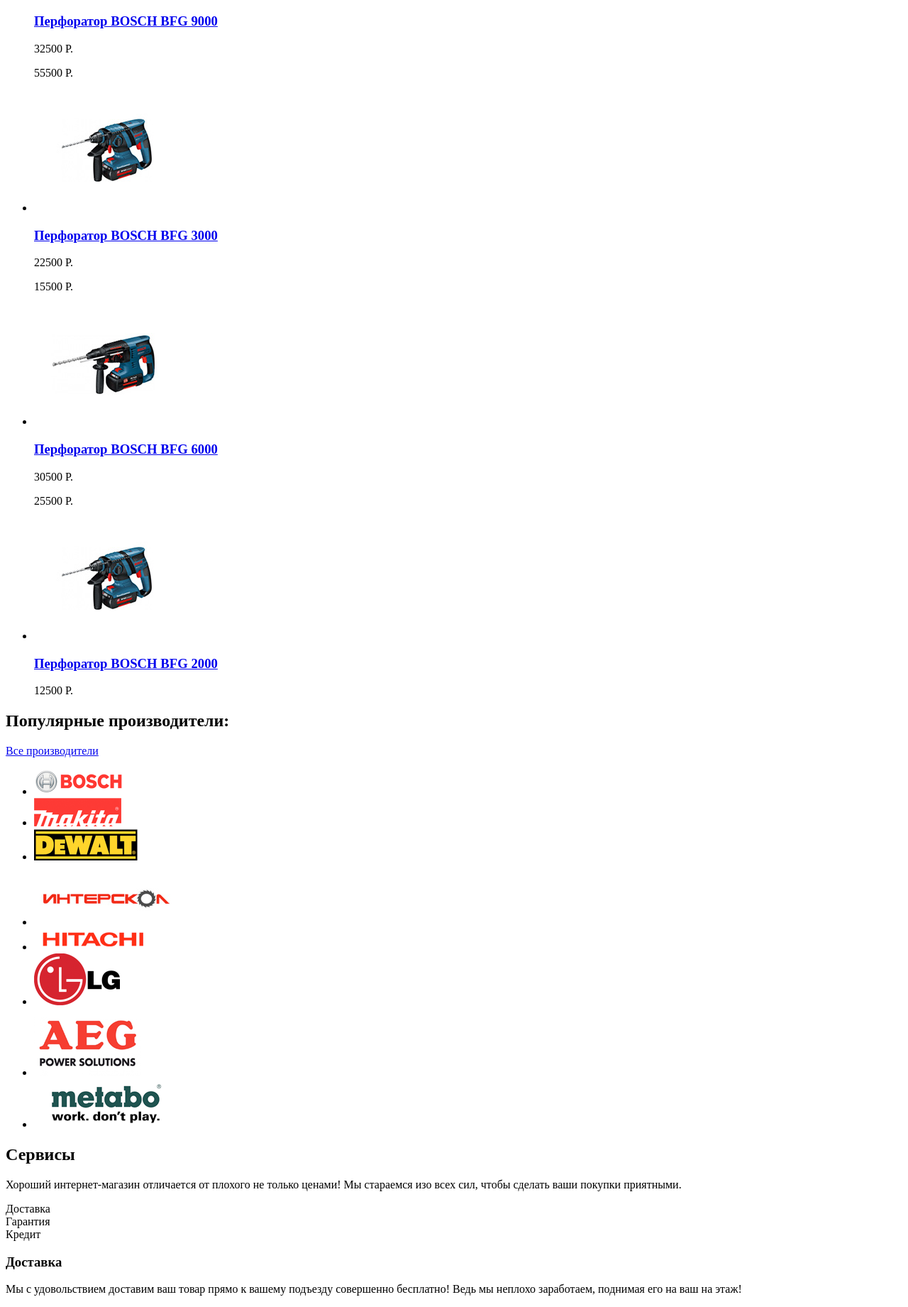
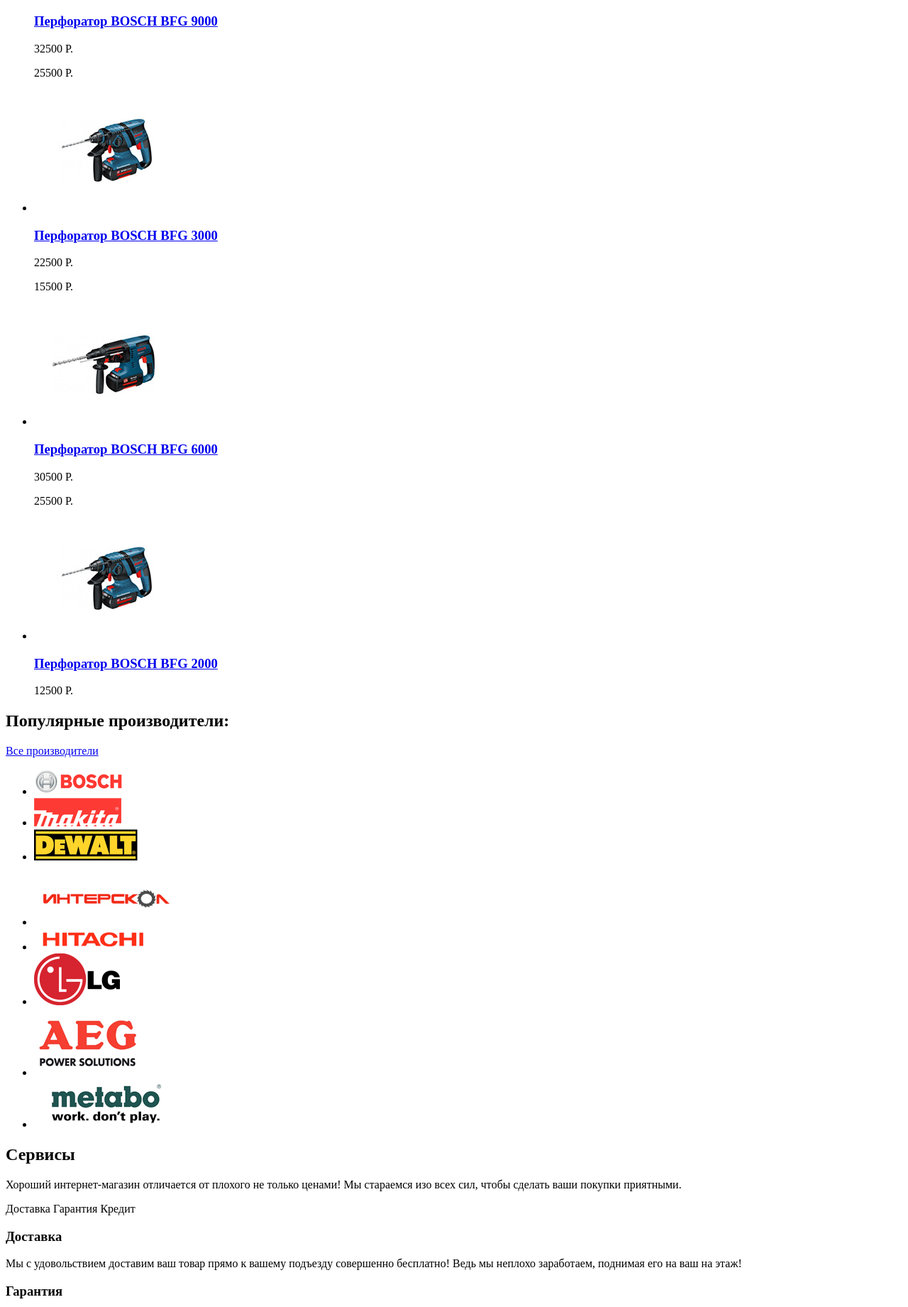
Before and after one commit to justforthesoul/907403-technomart-24, a plain HTML site: page index.html in a window 1280 px wide. Shown: the part 1949-3790 px from the top of the page at 71% size. Drawn offline with Linux system fonts and the light colour scheme.

Commit message:
Убрал дивы

```diff
--- a/index.html
+++ b/index.html
@@ -114,7 +114,7 @@
 						<img src="img/JPG/Main_Perforator_1.jpg" alt="Перфоратор BOSCH BFG 9000" width="218" height="170">
 						<h3><a href="#">Перфоратор BOSCH BFG 9000</a></h3>
 						<p class="old-price">32500 Р.</p>
-						<p class="new-price">55500 Р.</p>
+						<p class="new-price">25500 Р.</p>
 					</li>
 					<li>
 						<img src="img/JPG/Main_Perforator_2.jpg" alt="Перфоратор BOSCH BFG 3000" width="218" height="170">
@@ -177,15 +177,9 @@
 			</div>
 			<div class="services-main">
 				<div class="services-main-btn">
-					<div>
-						<span>Доставка</span>
-					</div>
-					<div>
-						<span>Гарантия</span>
-					</div>
-					<div>
-						<span>Кредит</span>
-					</div>
+					<span>Доставка</span>
+					<span>Гарантия</span>
+					<span>Кредит</span>
 				</div>
 				<div class="services-main-info">
 					<div>
```
Also changed, not shown: css/main.css (added), 1 other file.
